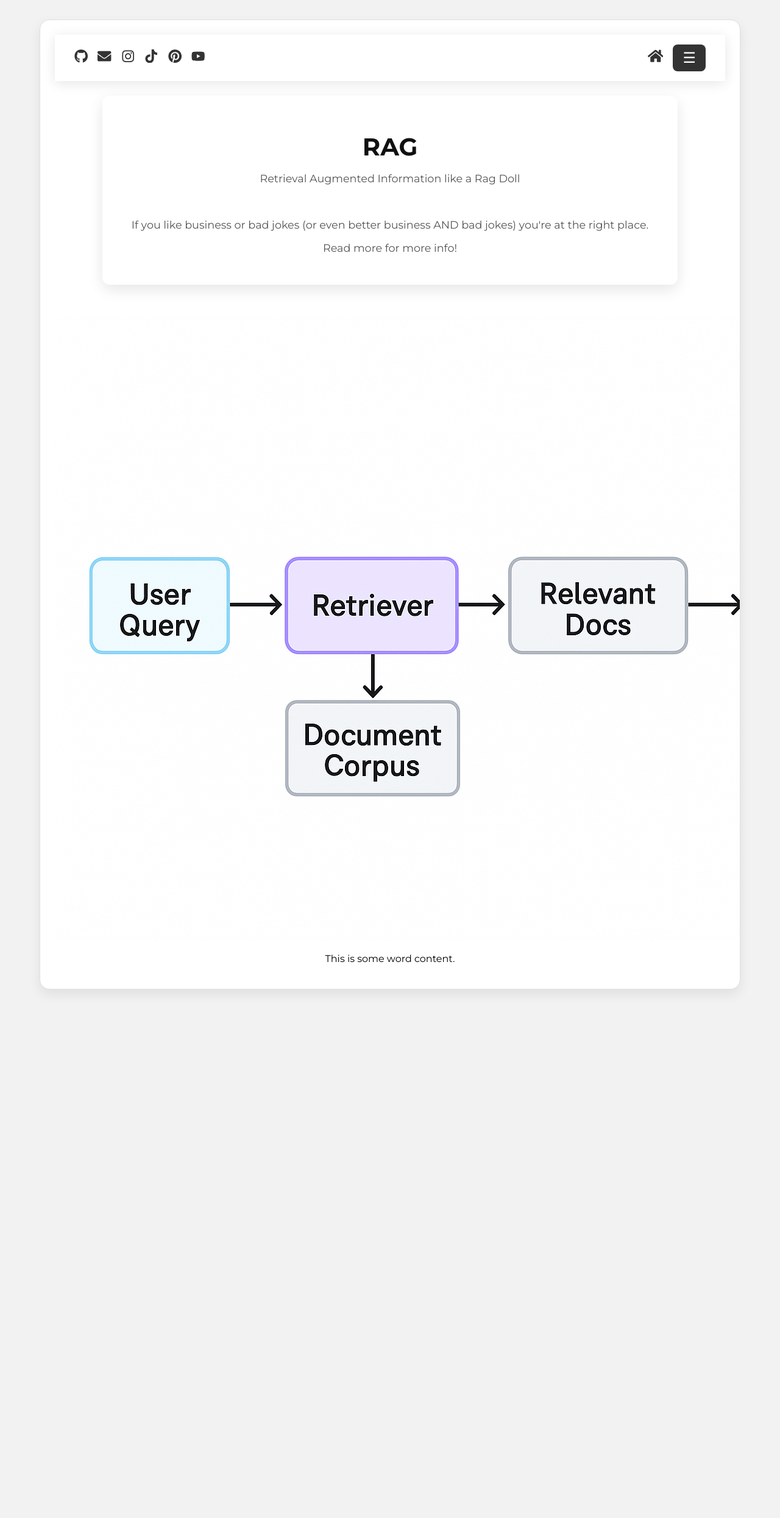
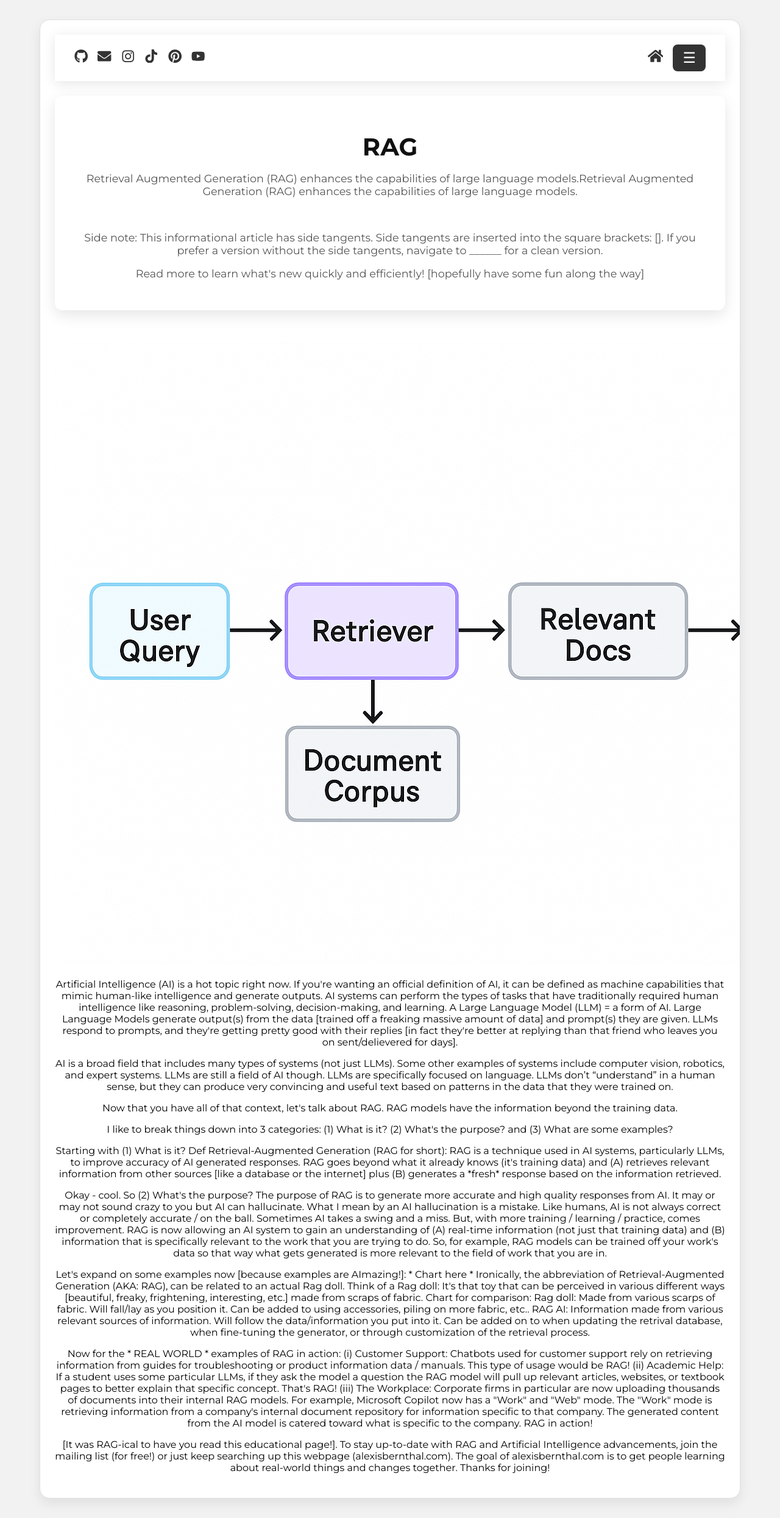
Before and after one commit to alexisbernt/Portfolio, a React (Create React App) app in the folder lexi-portfolio/: page /post1 in a window 1280 px wide. Shown: the whole page at 61% size. Before the commit the page ends 1655 px from the top, so only its background shows below. Built offline with nearby package versions, Linux system fonts and the light colour scheme.

Commit message:
Added RAG Writeup

```diff
--- a/lexi-portfolio/src/pages/Posts/LearningPost1-RAG.js
+++ b/lexi-portfolio/src/pages/Posts/LearningPost1-RAG.js
@@ -7,13 +7,12 @@ function Post1() {
       <header className="about-header">
         <div className="framed-text">
           <h1>RAG</h1>
-          <p>Retrieval Augmented Information like a Rag Doll</p>
+          <p>Retrieval Augmented Generation (RAG) enhances the capabilities of large language models.Retrieval Augmented Generation (RAG) enhances the capabilities of large language models.</p>
           <br />
           <p>
-            If you like business or bad jokes (or even better business AND bad
-            jokes) you're at the right place.
+            Side note: This informational article has side tangents. Side tangents are inserted into the square brackets: []. If you prefer a version without the side tangents, navigate to ______ for a clean version.
           </p>
-          <p>Read more for more info!</p>
+          <p>Read more to learn what's new quickly and efficiently! [hopefully have some fun along the way]</p>
         </div>
       </header>
 
@@ -24,7 +23,32 @@ function Post1() {
 
       {/* Content Section */}
       <div className="post-content">
-        <p>This is some word content.</p>
+        <p>Artificial Intelligence (AI) is a hot topic right now. If you're wanting an official definition of AI, it can be defined as machine capabilities that mimic human-like intelligence and generate outputs.
+          AI systems can perform the types of tasks that have traditionally required human intelligence like reasoning, problem-solving, decision-making, and learning. A Large Language Model (LLM) = a form of AI.
+          Large Language Models generate output(s) from the data [trained off a freaking massive amount of data] and prompt(s) they are given. LLMs respond to prompts, and they're getting pretty good with their replies
+          [in fact they're better at replying than that friend who leaves you on sent/delievered for days].</p>
+        <p>AI is a broad field that includes many types of systems (not just LLMs). Some other examples of systems include computer vision, robotics, and expert systems. LLMs are still a field of AI though.
+          LLMs are specifically focused on language. LLMs don’t “understand” in a human sense, but they can produce very convincing and useful text based on patterns in the data that they were trained on.</p>
+        <p>Now that you have all of that context, let's talk about RAG. RAG models have the information beyond the training data.</p>
+        <p>I like to break things down into 3 categories: (1) What is it? (2) What's the purpose? and (3) What are some examples?</p>
+        <p>Starting with (1) What is it?  Def Retrieval-Augmented Generation (RAG for short): RAG is a technique used in AI systems, particularly LLMs, to improve accuracy of AI generated responses. RAG goes beyond what it already knows (it's training data)
+          and (A) retrieves relevant information from other sources [like a database or the internet] plus (B) generates a *fresh* response based on the information retrieved. </p>
+        <p>Okay - cool. So (2) What's the purpose? The purpose of RAG is to generate more accurate and high quality responses from AI. It may or may not sound crazy to you but AI can hallucinate.
+          What I mean by an AI hallucination is a mistake. Like humans, AI is not always correct or completely accurate / on the ball. Sometimes AI takes a swing and a miss. But, with more training / learning / practice, comes improvement.
+          RAG is now allowing an AI system to gain an understanding of (A) real-time information (not just that training data) and (B) information that is specifically relevant to the work that you are trying to do.
+          So, for example, RAG models can be trained off your work's data so that way what gets generated is more relevant to the field of work that you are in.</p>
+          <p>Let's expand on some examples now [because examples are AImazing!]: * Chart here *
+            Ironically, the abbreviation of Retrieval-Augmented Generation (AKA: RAG), can be related to an actual Rag doll.
+            Think of a Rag doll: It's that toy that can be perceived in various different ways [beautiful, freaky, frightening, interesting, etc.] made from scraps of fabric.
+            Chart for comparison:
+            Rag doll: Made from various scarps of fabric. Will fall/lay as you position it. Can be added to using accessories, piling on more fabric, etc..
+            RAG AI: Information made from various relevant sources of information. Will follow the data/information you put into it. Can be added on to when updating the retrival database, when fine-tuning the generator, or through customization of the retrieval process.</p>
+          <p>Now for the * REAL WORLD * examples of RAG in action: (i) Customer Support: Chatbots used for customer support rely on retrieving information from guides for troubleshooting or product information data / manuals. This type of usage would be RAG!
+            (ii) Academic Help: If a student uses some particular LLMs, if they ask the model a question the RAG model will pull up relevant articles, websites, or textbook pages to better explain that specific concept. That's RAG!
+            (iii) The Workplace: Corporate firms in particular are now uploading thousands of documents into their internal RAG models. For example, Microsoft Copilot now has a "Work" and "Web" mode. The "Work" mode is retrieving information from a company's internal document repository for information specific to that company.
+            The generated content from the AI model is catered toward what is specific to the company. RAG in action!</p>
+          <p>[It was RAG-ical to have you read this educational page!]. To stay up-to-date with RAG and Artificial Intelligence advancements, join the mailing list (for free!) or just keep searching up this webpage (alexisbernthal.com). The goal of alexisbernthal.com is to get people learning about real-world things and changes together.
+            Thanks for joining!</p>
       </div>
     </div>
   );
```
